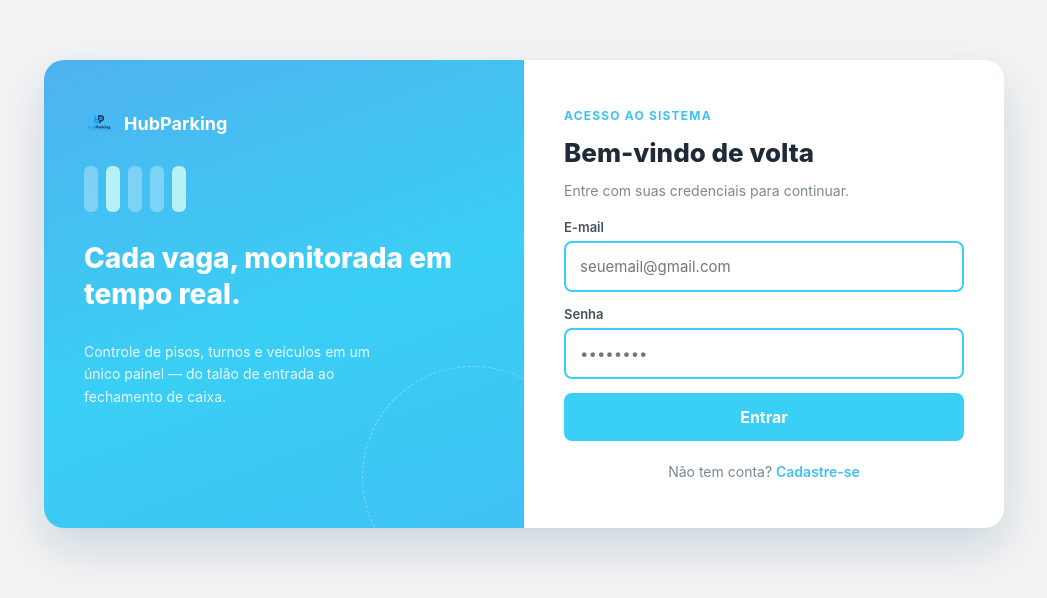
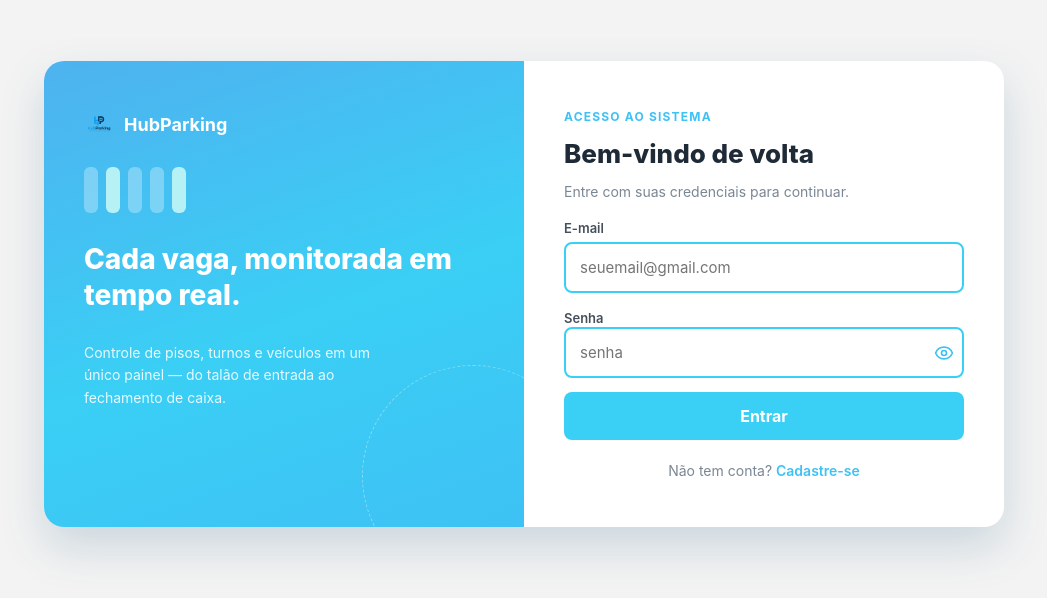
Before and after one commit to Matheus4Amaral/ProjetoGrupo1---melhoria, a React (Vite) app in the folder frontend/: page /login in a window 1280 px wide. Shown: the part 106-704 px from the top of the page, without its empty margins (116-1163 px from the left). Built offline with nearby package versions, Linux system fonts and the light colour scheme; no server answers.

Commit message:
feat : adiciona botao de visualisar a senha no Login e no Cadastro

```diff
--- a/frontend/package.json
+++ b/frontend/package.json
@@ -10,6 +10,7 @@
     "preview": "vite preview"
   },
   "dependencies": {
+    "lucide-react": "^1.27.0",
     "react": "^19.2.7",
     "react-dom": "^19.2.7",
     "react-router-dom": "^7.18.1"
--- a/frontend/src/pages/autenticacao/Auth.css
+++ b/frontend/src/pages/autenticacao/Auth.css
@@ -230,3 +230,39 @@
         grid-template-columns: 1fr;
     }
 }
+
+.showPassword {
+    position: relative;
+}
+
+.showPassword input {
+    width :100%;
+    padding-right: 40px;
+}
+
+.btn-eye {
+    position: absolute;
+    right : 10px;
+    top: 50%;
+    background: none;
+    border: none;
+    cursor: pointer;
+    color: #3EC1F4;
+     display: flex;
+    align-items: center;
+    justify-content: center;
+    transition: transform 0.2s ease, color 0.2s ease;
+}
+
+.btn-eye:hover {
+  color: #2fb6e0; /* ou a cor de destaque do seu tema */
+  transform: scale(1.1);
+}
+
+.btn-eye:active {
+  transform: scale(0.9);
+}
+
+.btn-eye svg {
+  transition: transform 0.25s ease, opacity 0.2s ease;
+}
--- a/frontend/src/pages/autenticacao/Cadastro.jsx
+++ b/frontend/src/pages/autenticacao/Cadastro.jsx
@@ -1,5 +1,6 @@
 import { useState } from "react"
 import { Link, useNavigate } from "react-router-dom"
+import {Eye, EyeOff} from "lucide-react";
 
 import "./Auth.css"
 
@@ -32,6 +33,9 @@ export default function Cadastro() {
     const [formulario, setFormulario] = useState(FORMULARIO_INICIAL)
     const [erro, setErro] = useState("")
     const [carregando, setCarregando] = useState(false)
+    const [showPassword, setShowPassword] = useState(false); // Estado do botão de visualisar senha
+    const [showConfirmPassword, setShowConfirmPassword] = useState(false)
+
 
     function handleChange(campo) {
         return (e) => setFormulario((atual) => ({ ...atual, [campo]: e.target.value }))
@@ -179,33 +183,54 @@ export default function Cadastro() {
                                 value={formulario.cpf}
                                 onChange={handleChange("cpf")}
                                 required
+
                             />
                         </div>
                     </div>
 
                     <div className="auth-linha">
+                        <div className="showPassword">
                             <div className="auth-campo">
                                 <label htmlFor="senha">Senha</label>
                                 <Input
                                     id="senha"
-                                type="password"
-                                placeholder="••••••••"
+                                    type={showPassword ? "text" : "password"} // Se mostrar a senha for true o input vira tipo text , mas se for false o input vira tipo password
+                                    placeholder="Senha"
                                     value={formulario.senha}
                                     onChange={handleChange("senha")}
                                     required
                                 />
+                                <button
+                                    type = "button"
+                                    onClick = {() => setShowPassword(!showPassword)}
+                                    className="btn-eye"
+                                >
+                                    {showPassword ? <EyeOff size={20} /> : <Eye size={20} />}  {/* Exibe os icones de "olho" de acordo se for true ou false */}
+                                </button>
+
+                            </div>
                         </div>
 
+                        <div className="showPassword">
                             <div className="auth-campo">
                                 <label htmlFor="confirmarSenha">Confirmar senha</label>
                                 <Input
                                     id="confirmarSenha"
-                                type="password"
-                                placeholder="••••••••"
+                                    type={showConfirmPassword ? "text" : "password"}
+                                    placeholder="Confirmar a senha"
                                     value={formulario.confirmarSenha}
                                     onChange={handleChange("confirmarSenha")}
                                     required
                                 />
+
+                                <button
+                                    type = "button"
+                                    onClick = {() => setShowConfirmPassword(!showConfirmPassword)}
+                                    className="btn-eye"
+                                >
+                                    {showConfirmPassword ? <EyeOff size={20} /> : <Eye size={20} />}
+                                </button>
+                            </div>
                                                 </div>
                         </div>
 
--- a/frontend/src/pages/autenticacao/Login.jsx
+++ b/frontend/src/pages/autenticacao/Login.jsx
@@ -1,5 +1,6 @@
 import { useState } from "react"
 import { Link, useLocation, useNavigate } from "react-router-dom"
+import {Eye , EyeOff} from "lucide-react"
 
 import "./Auth.css"
 
@@ -17,6 +18,7 @@ export default function Login() {
     const { login } = useAuth()
 
     const [formulario, setFormulario] = useState({ email: "", senha: "" })
+    const [showPassword, setShowPassword] = useState(false); // Estado do botão de visualisar senha
     const [erro, setErro] = useState("")
     const [sucesso, setSucesso] = useState(
         location.state?.cadastroConcluido ? "Conta criada com sucesso! Faça login para continuar." : ""
@@ -26,6 +28,8 @@ export default function Login() {
     function handleChange(campo) {
         return (e) => setFormulario((atual) => ({ ...atual, [campo]: e.target.value }))
     }
+
+
 
     async function handleLogin(e) {
         e.preventDefault()
@@ -99,15 +103,26 @@ export default function Login() {
                     </div>
 
                     <div className="auth-campo">
+                        <div className="showPassword">
                             <label htmlFor="senha">Senha</label>
                             <Input
                                 id="senha"
-                            type="password"
-                            placeholder="••••••••"
+                                type={showPassword ? "text" : "password"}
+                                placeholder="senha"
                                 value={formulario.senha}
                                 onChange={handleChange("senha")}
                                 required
                             />
+
+                            <button
+                                type="button"
+                                onClick={() => setShowPassword(!showPassword)}
+                                className="btn-eye"
+                            >
+                            {showPassword ? <EyeOff size={20} /> : <Eye size={20} />}
+
+                            </button>
+                        </div>
                     </div>
 
                     {sucesso && <Text className="auth-sucesso">{sucesso}</Text>}
```
Also changed, not shown: 1 other file (tests, documents, lock files or other folders). Lines whose indentation alone changed are shown as unchanged.
